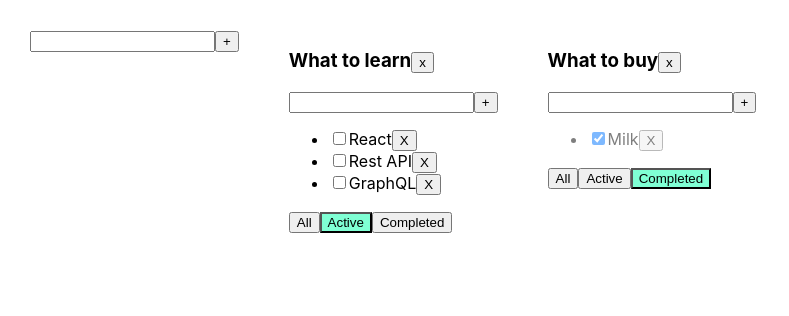
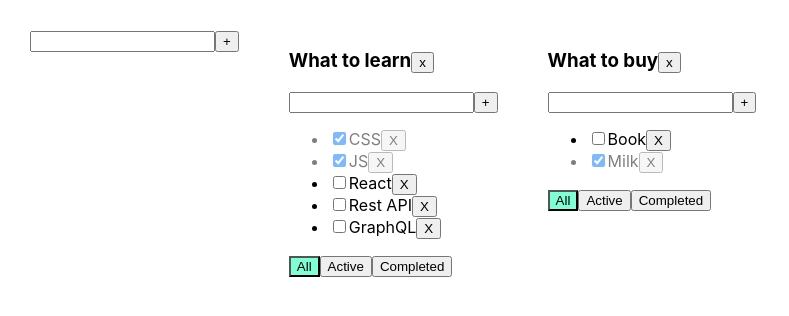
Before and after one commit to krany13/to-do-list-rigth, a React (Create React App) app: page / in a window 1280 px wide. Shown: the top 316 px of the page, without its empty margins (0-789 px from the left). Built offline with nearby package versions, Linux system fonts and the light colour scheme.

Commit message:
editing all

```diff
--- a/src/AddItemForm.tsx
+++ b/src/AddItemForm.tsx
@@ -1,8 +1,7 @@
 import React, {ChangeEvent, KeyboardEvent, useState} from "react";
 
 export type AddItemFormPropsType = {
-    addTask: (title: string, todoListId: string) => void
-    id: string
+    addItem: (title: string) => void
 }
 
 export const AddItemForm = (props: AddItemFormPropsType) => {
@@ -15,13 +14,13 @@ export const AddItemForm = (props: AddItemFormPropsType) => {
     const onKeyPressHandler = (e: KeyboardEvent<HTMLInputElement>) => {
         setError(null)
         if (e.charCode === 13 && newTaskTitle.trim() !== "") {
-            props.addTask(newTaskTitle, props.id)
+            props.addItem(newTaskTitle)
             setNewTaskTitle("")
         }
     }
     const addTask = () => {
         if (newTaskTitle.trim() !== "") {
-            props.addTask(newTaskTitle, props.id)
+            props.addItem(newTaskTitle)
             setNewTaskTitle("")
         } else {
             setError("Title is required")
--- a/src/App.tsx
+++ b/src/App.tsx
@@ -10,6 +10,10 @@ export type TodoListType = {
     id: string
     title: string
     filter: FilterValuesType
+}
+
+export type TasksStateType = {
+    [key:string] : Array<TaskPropsType>
 }
 
 function App() {
@@ -30,12 +34,28 @@ function App() {
             setTasks({...tasksObj})
         }
     }
+    const changeTaskTitle = (taskId: string, newTitle: string, todoListId: string) => {
+        let tasks = tasksObj[todoListId];
+        let task = tasks.find(el => el.id === taskId)
+        if (task) {
+            task.title = newTitle
+            setTasks({...tasksObj})
+        }
+    }
 
     const removeTask = (id: string, todoListId: string) => {
         let tasks = tasksObj[todoListId];
         let filteredTasks = tasks.filter(el => el.id !== id)
         tasksObj[todoListId] = filteredTasks
         setTasks({...tasksObj})
+    }
+
+    const changeTodoListTitle = (id: string, newTitle: string) => {
+        const todolist =  todoLists.find(el=> el.id === id)
+        if(todolist) {
+            todolist.title = newTitle
+            setTodoList([...todoLists])
+        }
     }
 
     const addTask = (title: string, todoListId: string) => {
@@ -50,8 +70,8 @@ function App() {
     let todoListId2 = v1()
 
     let [todoLists, setTodoList] = useState<Array<TodoListType>>([
-            {id: todoListId1, title: "What to learn", filter: "Active"},
-            {id: todoListId2, title: "What to buy", filter: "Completed"}
+            {id: todoListId1, title: "What to learn", filter: "All"},
+            {id: todoListId2, title: "What to buy", filter: "All"}
         ]
     )
 
@@ -62,7 +82,7 @@ function App() {
         setTasks({...tasksObj})
     }
 
-    let [tasksObj, setTasks] = useState({
+    let [tasksObj, setTasks] = useState<TasksStateType>({
         [todoListId1]: [
             {id: v1(), title: "CSS", isDone: true},
             {id: v1(), title: "JS", isDone: true},
@@ -75,10 +95,19 @@ function App() {
         ]
     })
 
+    const addTodoList = (title: string) => {
+        let todolists: TodoListType = {
+            id: v1(),
+            filter: "All",
+            title: title
+        }
+        setTodoList([todolists, ...todoLists])
+        setTasks({...tasksObj, [todolists.id]: []})
+    }
 
     return (
         <div className={"App"}>
-            <AddItemForm addTask={()=>{}} id={"wre"}/>
+            <AddItemForm addItem={addTodoList}/>
             {
                 todoLists.map((el) => {
                     let tasksForToDoList = tasksObj[el.id]
@@ -97,8 +126,10 @@ function App() {
                         changeFilter={changeFilter}
                         addTask={addTask}
                         changeTaskStatus={changeStatus}
+                        changeTaskTitle={changeTaskTitle}
                         filter={el.filter}
                         removeTodoList={removeTodoList}
+                        changeTodoListTitle={changeTodoListTitle}
                     />
                 })
             }
--- /dev/null
+++ b/src/EditableSpan.tsx
@@ -0,0 +1,29 @@
+import React, {ChangeEvent, useState} from "react";
+
+export type EditableSpanPropsType = {
+    title: string
+    onChange: (newValue:string)=> void
+}
+export const EditableSpan = (props: EditableSpanPropsType) => {
+    let [editMode, setEditMode] = useState(false)
+    let [title, setTitle] = useState("")
+
+    const activateEditMode = ()=> {
+        setEditMode(true)
+        setTitle(props.title)
+    }
+    const activateViewMode = ()=> {
+        setEditMode(false)
+        props.onChange(title)
+    }
+
+    const OnChangeTitleHandler = (e: ChangeEvent<HTMLInputElement>) => {
+        setTitle(e.currentTarget.value)
+    }
+
+    return (
+        editMode
+            ? <input autoFocus onBlur={activateViewMode} onChange={OnChangeTitleHandler} value={title}/>
+            : <span onDoubleClick={activateEditMode}>{props.title}</span>
+    )
+}
--- a/src/Todolist.tsx
+++ b/src/Todolist.tsx
@@ -1,6 +1,7 @@
 import React, {ChangeEvent} from 'react';
 import {FilterValuesType} from "./App";
 import {AddItemForm} from "./AddItemForm";
+import {EditableSpan} from "./EditableSpan";
 
 export type PropsType = {
     id: string
@@ -10,8 +11,10 @@ export type PropsType = {
     changeFilter: (value: FilterValuesType, todolistId: string) => void
     addTask: (title: string, todoListId: string) => void
     changeTaskStatus: (taskId: string, isDone: boolean, todoListId: string) => void
+    changeTaskTitle: (taskId: string, newTitle: string, todoListId: string) => void
     filter: FilterValuesType
     removeTodoList: (todoListId: string) => void
+    changeTodoListTitle: (todoListId: string, newTitle: string) => void
 }
 
 export type TaskPropsType = {
@@ -34,26 +37,36 @@ export const Todolist = (props: PropsType) => {
     const removeTodoList = () => {
         props.removeTodoList(props.id)
     }
+    const changeTodoListTitle = (newTitle: string) => {
+        props.changeTodoListTitle(props.id, newTitle)
+    }
+
+    const addTask = (title: string) => {
+        props.addTask(title, props.id)
+    }
 
     return (
         <div>
-            <h3>{props.title}
+            <h3> <EditableSpan title={props.title} onChange={changeTodoListTitle}/>
                 <button onClick={removeTodoList}>x</button>
             </h3>
-            <AddItemForm addTask={props.addTask} id={props.id}/>
+            <AddItemForm addItem={addTask}/>
             <ul>
                 {props.tasks.map((el) => {
                     const onRemoveHandler = () => {
                         props.removeTask(el.id, props.id)
                     }
-                    const onChangeHandler = (e: ChangeEvent<HTMLInputElement>) => {
+                    const onChangeStatusHandler = (e: ChangeEvent<HTMLInputElement>) => {
                         props.changeTaskStatus(el.id, e.currentTarget.checked, props.id)
                     }
+                    const onChangeTitleHandler = (newValue: string) => {
+                        props.changeTaskTitle(el.id, newValue, props.id)
+                    }
                     return (
-                        <li className={el.isDone ? "is-done" : ""} key={el.id}><input onChange={onChangeHandler}
+                        <li className={el.isDone ? "is-done" : ""} key={el.id}><input onChange={onChangeStatusHandler}
                                                                                       type="checkbox"
                                                                                       checked={el.isDone}/>
-                            <span>{el.title}</span>
+                            <EditableSpan title={el.title} onChange={onChangeTitleHandler}/>
                             <button onClick={onRemoveHandler}>X</button>
                         </li>
                     )
```
